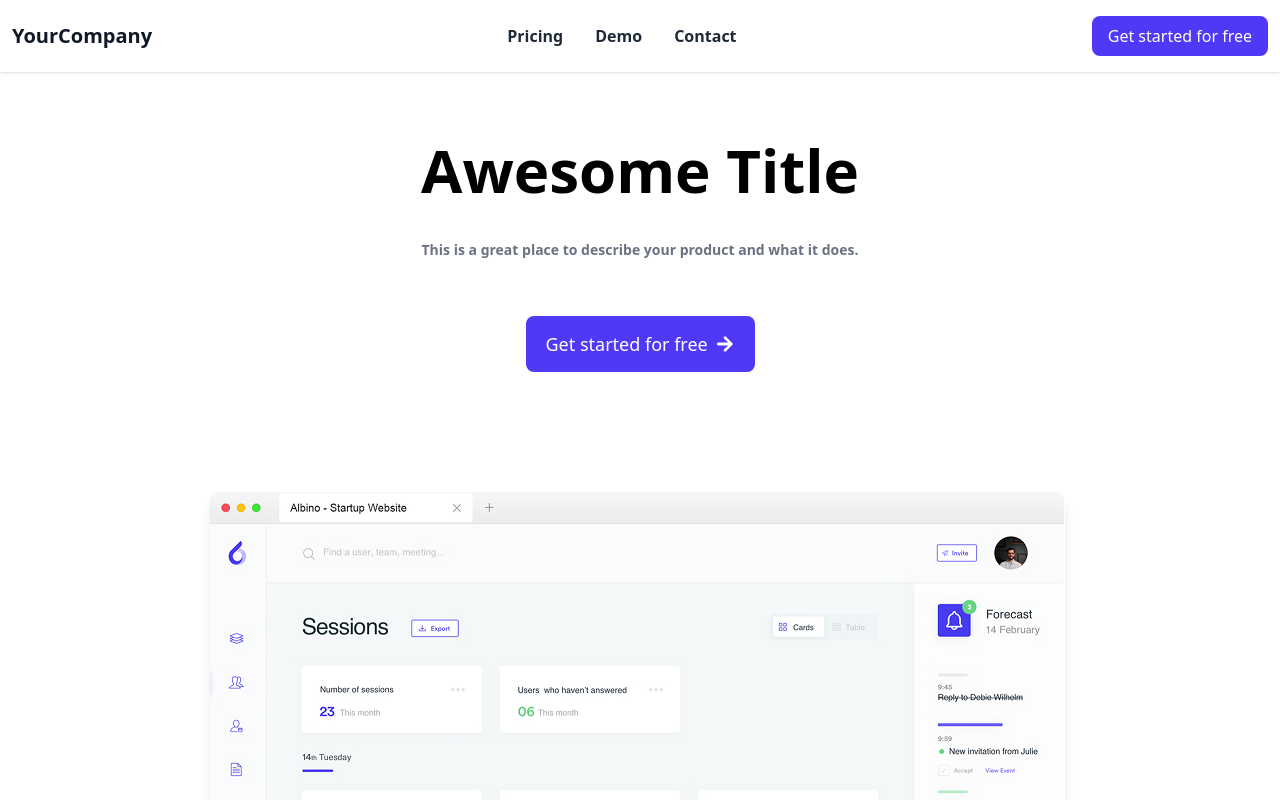
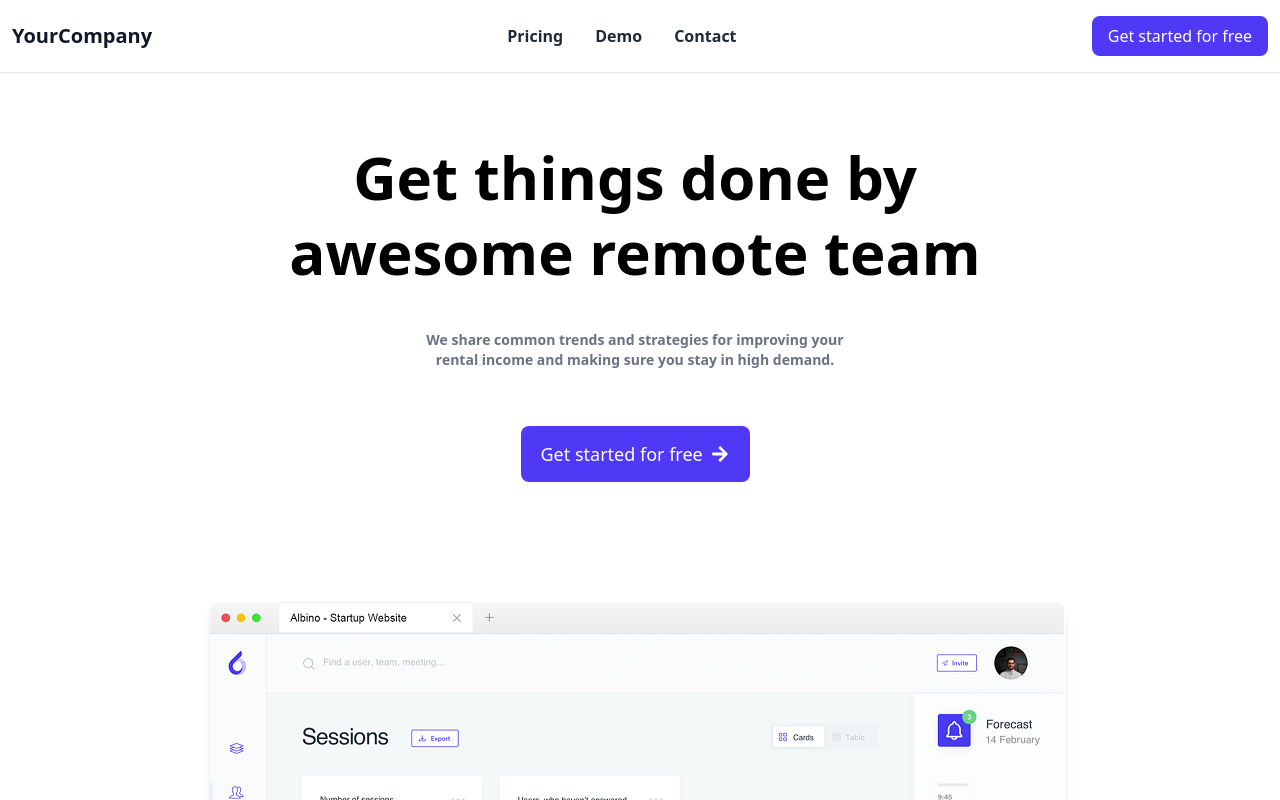
Before and after one commit to Shinjon101/figmaToTailwind, a React (Vite) app: page / in a window 1280 px wide. Shown: the top 800 px of the page. Built offline with nearby package versions, Linux system fonts and the light colour scheme.

Commit message:
Refactor: Hero Text Wrapping

```diff
--- a/Components/LandingPageComponents/Hero.tsx
+++ b/Components/LandingPageComponents/Hero.tsx
@@ -4,13 +4,14 @@ const Hero = () => {
   return (
     <>
       <section className="bg-white w-full flex justify-center pt-30">
-        <div className="lg:min-w-[860px] min-h-[970px] sm:grid-cols-2 grid-cols-2">
-          <div className=" flex flex-col items-center ">
-            <h1 className="font-bold text-4xl md:text-6xl mb-10">
-              Awesome Title
+        <div className="max-w-6xl mx-auto lg:min-w-[860px] min-h-[970px] sm:grid-cols-2 grid-cols-2">
+          <div className=" flex flex-col items-center tems-start text-left lg:max-w-[850px]">
+            <h1 className="font-bold text-center text-4xl md:text-6xl mb-10 leading-tight md:leading-tight">
+              Get things done by awesome remote team
             </h1>
-            <h2 className="text-gray-500 font-bold text-xs md:text-sm">
-              This is a great place to describe your product and what it does.
+            <h2 className="text-gray-500 text-center font-bold text-xs md:text-sm lg:max-w-[425px]">
+              We share common trends and strategies for improving your rental
+              income and making sure you stay in high demand.
             </h2>
             <Button
               onClick={() => console.log("meow")}
```
Also changed, not shown: Components/LandingPageComponents/Features.tsx (added).
